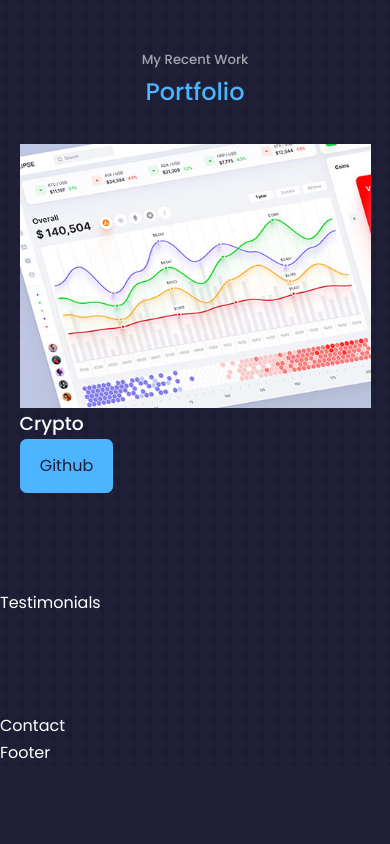
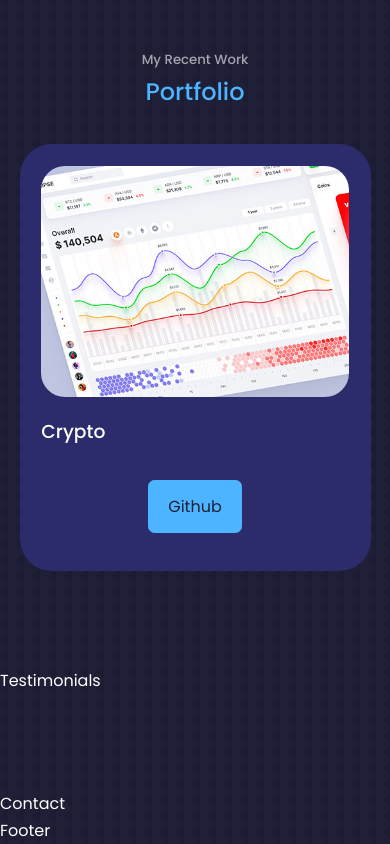
Before and after one commit to skwon2345/my_portfolio, a React (Create React App) app: page / in a window 390 px wide. Shown: the part 3288-4132 px from the top of the page. Before the commit the page ends 4054 px from the top, so only its background shows below. Built offline with nearby package versions, Linux system fonts and the light colour scheme.

Commit message:
add Portfolio css

```diff
--- a/src/components/portfolio/portfolio.css
+++ b/src/components/portfolio/portfolio.css
@@ -0,0 +1,48 @@
+.portfolio__container {
+    display: grid;
+    grid-template-columns: repeat(3, 1fr);
+    gap: 2.5rem;
+}
+
+.portfolio__item {
+    background: var(--color-bg-variant);
+    padding: 1.3rem;
+    border-radius: 2rem;
+    border: 1px solid transparent;
+    transition: var(--transition);
+}
+
+.portfolio__item:hover {
+    border-color: var(--color-primary-variant);
+    background: transparent;
+}
+
+.portfolio__item-image {
+    border-radius: 1.5rem;
+    overflow: hidden;
+}
+
+.portfolio__item h3 {
+    margin: 1.2rem 0 2rem;
+}
+
+.portfolio__item-cta {
+    display: flex;
+    gap: 1rem;
+    margin-bottom: 1rem;
+    justify-content: center;
+}
+
+@media screen and (max-width: 1024px) {
+    .portfolio__container {
+        grid-template-columns: 1fr 1fr;
+        gap: 1.2rem;
+    }
+}
+
+@media screen and (max-width: 600px) {
+    .portfolio__container {
+        grid-template-columns: 1fr;
+        gap: 1rem;
+    }
+}
```
